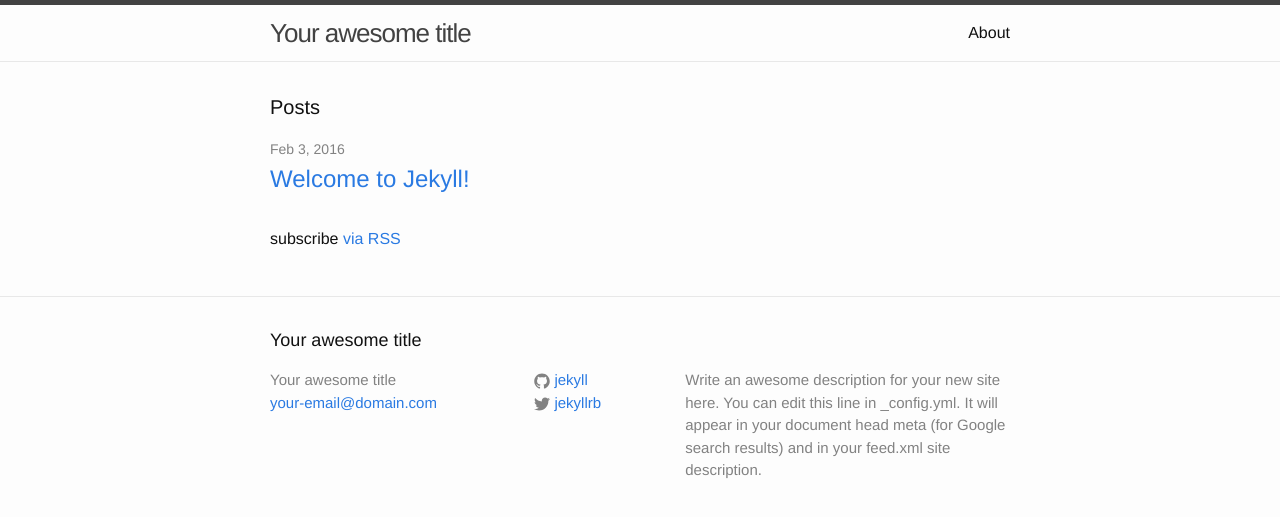
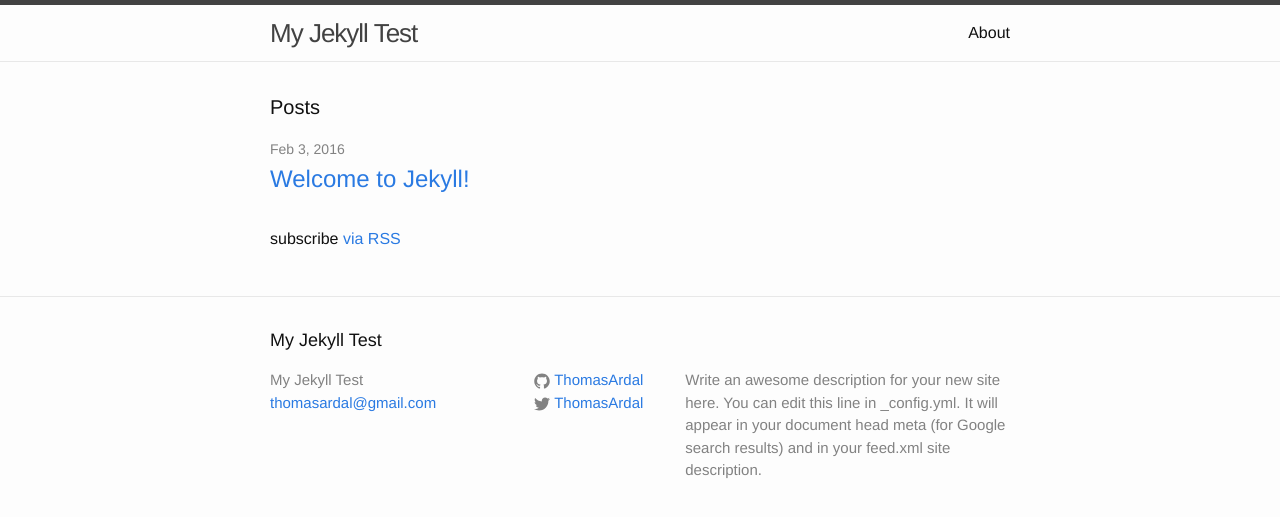
Before and after one commit to ThomasArdal/jekylltest, a Jekyll site: the page built from index.html, in a window 1280 px wide. Shown: the top 517 px of the page. Built offline with Jekyll 4.4.1, drawn with Linux system fonts in a browser that asks for light colours.

Commit message:
Fixed paths, title etc.

```diff
--- a/_config.yml
+++ b/_config.yml
@@ -6,16 +6,16 @@
 # 'jekyll serve'. If you change this file, please restart the server process.
 
 # Site settings
-title: Your awesome title
-email: your-email@domain.com
+title: My Jekyll Test
+email: thomasardal@gmail.com
 description: > # this means to ignore newlines until "baseurl:"
   Write an awesome description for your new site here. You can edit this
   line in _config.yml. It will appear in your document head meta (for
   Google search results) and in your feed.xml site description.
 baseurl: "" # the subpath of your site, e.g. /blog
-url: "http://yourdomain.com" # the base hostname & protocol for your site
-twitter_username: jekyllrb
-github_username:  jekyll
+url: "http://thomasardal.github.io/jekylltest" # the base hostname & protocol for your site
+twitter_username: ThomasArdal
+github_username:  ThomasArdal
 
 # Build settings
 markdown: kramdown
```
